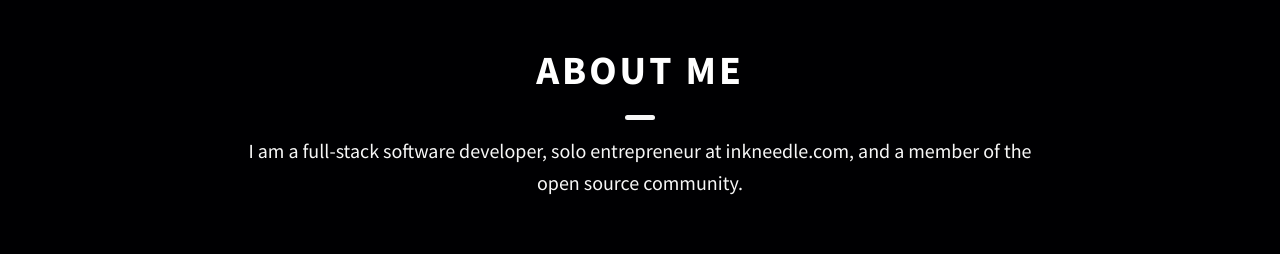
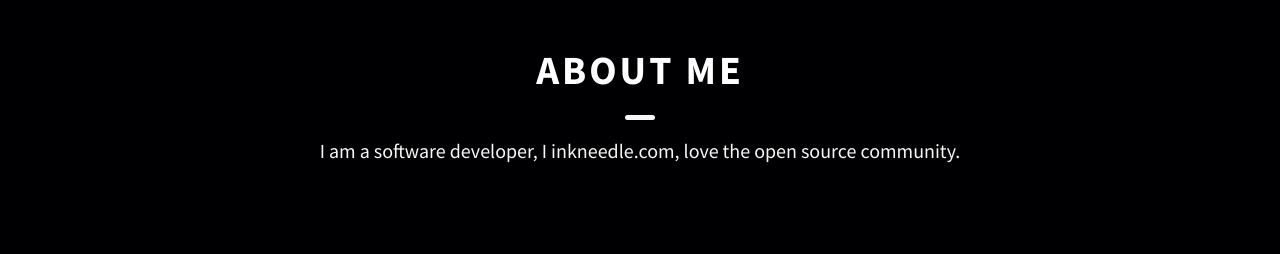
Before and after one commit to Olanorw/olanorw.com, a website: page index.html in a window 1280 px wide. Shown: the part 880-1134 px from the top of the page. Drawn offline with Linux system fonts and the light colour scheme.

Commit message:
Update About Me section on landing page

```diff
--- a/index.html
+++ b/index.html
@@ -151,7 +151,7 @@
         <h2 class="heading heading-sec heading-sec__mb-med">
           <span class="heading-sec__main" style="color: #fff;">About Me</span>
           <span class="heading-sec__sub">
-            I am a full-stack software developer, solo entrepreneur at inkneedle.com, and a member of the open source community.
+            I am a software developer, I inkneedle.com, love the open source community.
           </span>
         </h2>
         <div class="about__content">
```
